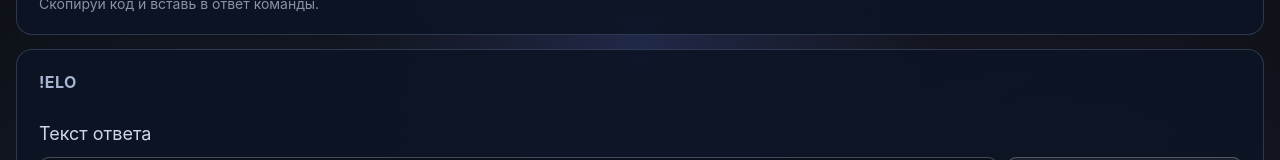
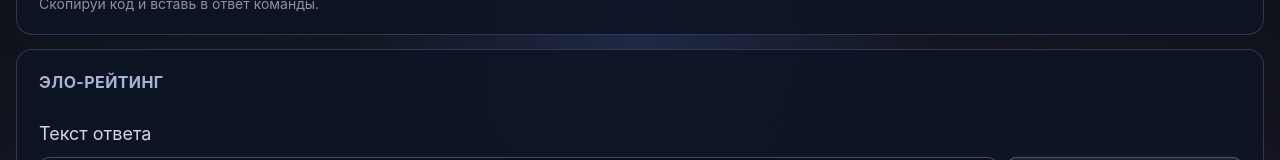
Before and after one commit to HunterM7/faceit-stats, a React (Vite) app in the folder client/: page /widgets/twitch-commands in a window 1280 px wide. Shown: the part 491-651 px from the top of the page. Built offline with nearby package versions, Linux system fonts and the light colour scheme; no server answers.

Commit message:
Поправил названия разделов.

```diff
--- a/client/src/pages/twitch-commands-page/twitch-commands-page-content/twitch-commands-page-content.tsx
+++ b/client/src/pages/twitch-commands-page/twitch-commands-page-content/twitch-commands-page-content.tsx
@@ -139,7 +139,7 @@ export function TwitchCommandsPageContent(props: TwitchCommandsPageContentProps)
           </div>
         </Section>
 
-        <Section title='!elo' className='twitch-commands-page-content__command-block'>
+        <Section title='Эло-рейтинг' className='twitch-commands-page-content__command-block'>
           <div className='twitch-commands-page-content__fields'>
             <div className='twitch-commands-page-content__field'>
               <p className='twitch-commands-page-content__input-label'>Текст ответа</p>
@@ -159,9 +159,8 @@ export function TwitchCommandsPageContent(props: TwitchCommandsPageContentProps)
           />
         </Section>
 
-        <Section title='!stats' className='twitch-commands-page-content__command-block'>
+        <Section title='Подробная статистика' className='twitch-commands-page-content__command-block'>
           <TwitchCommandsPageContentCommandRow
-            description='Готовая статистика с сервера'
             code={statsCode}
             canCopy={canBuild}
             onCopy={() => {
```
